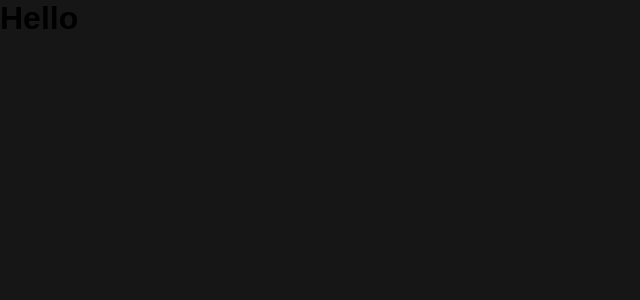
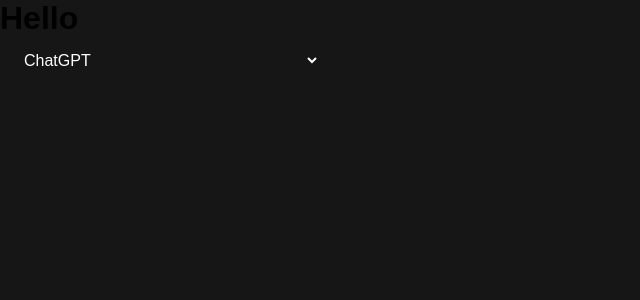
Before and after one commit to web-kaizen/ChatBot, a Vue app: page / in a window 1280 px wide. Shown: the top 300 px of the page, without its empty margins (0-640 px from the left). Built offline with nearby package versions, Linux system fonts and the light colour scheme.

Commit message:
first commit

```diff
--- a/index.html
+++ b/index.html
@@ -10,6 +10,7 @@
 
 <body>
     <div id="app"></div>
+    <div id="app"></div>
     <script type="module" src="./src/main.js"></script>
 </body>
 
--- a/src/App.vue
+++ b/src/App.vue
@@ -1,7 +1,9 @@
 <script setup>
 import TheMain from "./pages/TheMain.vue";
+import TheMainContent from "./components/MainContent/TheMainContent.vue";
 </script>
 
 <template>
   <TheMain />
+  <TheMainContent />
 </template>
--- a/src/components/MainContent/TheMainContent.vue
+++ b/src/components/MainContent/TheMainContent.vue
@@ -0,0 +1,33 @@
+<template>
+  <div class="main-component">
+    <section class="main-content">
+      <section class="select-bot">
+        <select name="type" id="type-bot">
+          <option value="ChatGPT" selected>ChatGPT</option>
+          <option value="GigaChat">GigaChat</option>
+          <option value="Bard">Bard</option>
+        </select>
+        <select name="model" id="bot-model" class="hide">
+          <option value="Gpt-3.5" selected>Gpt-3.5</option>
+          <option value="Gpt-4">Gpt-4</option>
+        </select>
+        <select name="mode" id="bot-mode" class="hide">
+          <option value="4k context" selected>4k context</option>
+          <option value="16k context">16k context</option>
+        </select>
+      </section>
+      <h1 class="bot-title">{{ botName }}</h1>
+    </section>
+  </div>
+</template>
+
+
+<script>
+export default {
+  data() {
+    return {
+      botName: 'Bot-X'
+    }
+  }
+}
+</script>
--- a/src/main.js
+++ b/src/main.js
@@ -1,6 +1,10 @@
 import { createApp } from 'vue'
 import App from './App.vue'
+import TheMainContent from "./components/MainContent/TheMainContent.vue";
 
 import './assets/styles/style.css'
 
-createApp(App).mount('#app')
+const app = createApp(App);
+
+app.component('main-component', TheMainContent);
+app.mount('#app')
```
